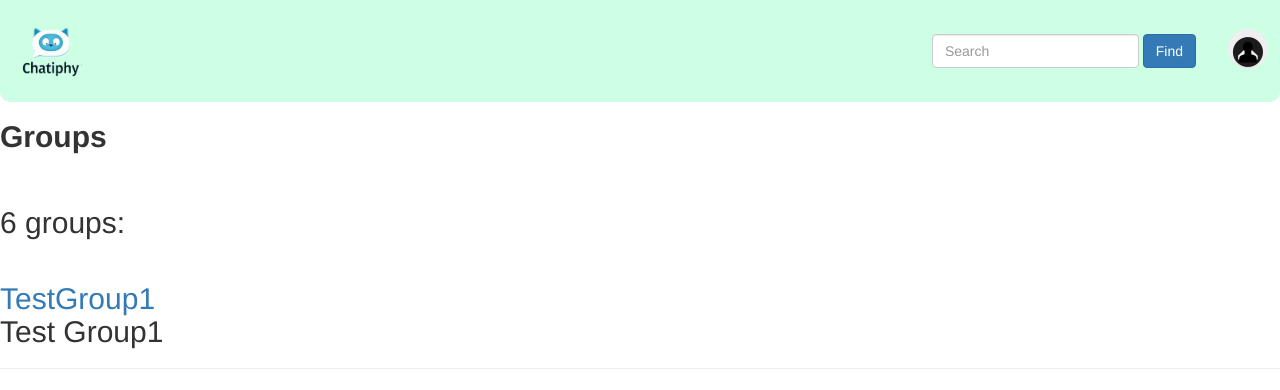
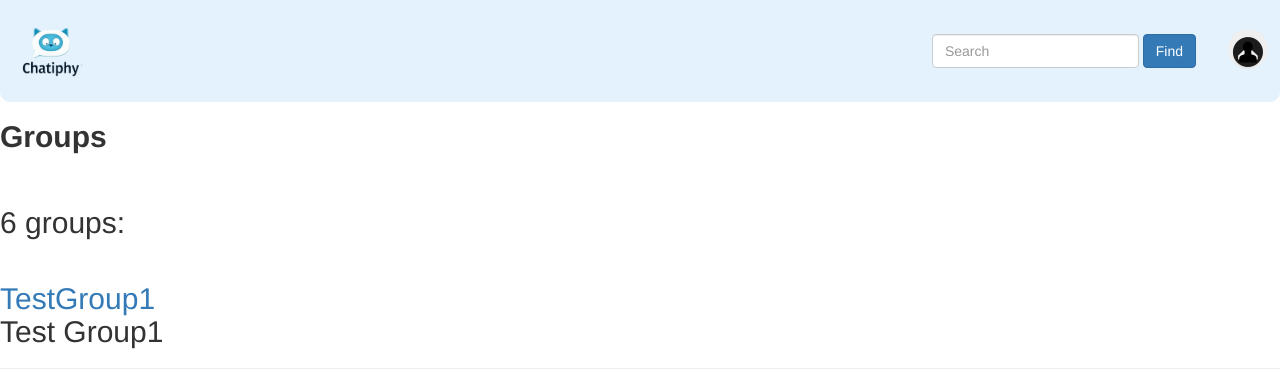
Before and after one commit to DaVinci89/Chatiphy, a Django app: page /groups/ in a window 1280 px wide. Shown: the top 390 px of the page. Run offline with Django 5.2, Linux system fonts and the light colour scheme; data comes from the database, SQL or seed files in the repository; some libraries are stand-ins or nearby versions.

Commit message:
Changed background on header

```diff
--- a/Chatiphy/static/css/styles.css
+++ b/Chatiphy/static/css/styles.css
@@ -7,7 +7,7 @@ header {
     max-height: 102px;
     margin-left: auto;
     margin-right: auto;
-    background-color: #CCFFE4;
+    background-color: #e3f2fd;
     border-radius: 0 0 10px 10px;
 }
 
@@ -53,7 +53,7 @@ nav.navbar {
 }
 
 ul.nav {
-    background-color: #CCFFE4;
+    background-color: #e3f2fd;
     border: 1px solid #FAFFFE;
     border-radius: 10px;
     padding: 10px;
```
